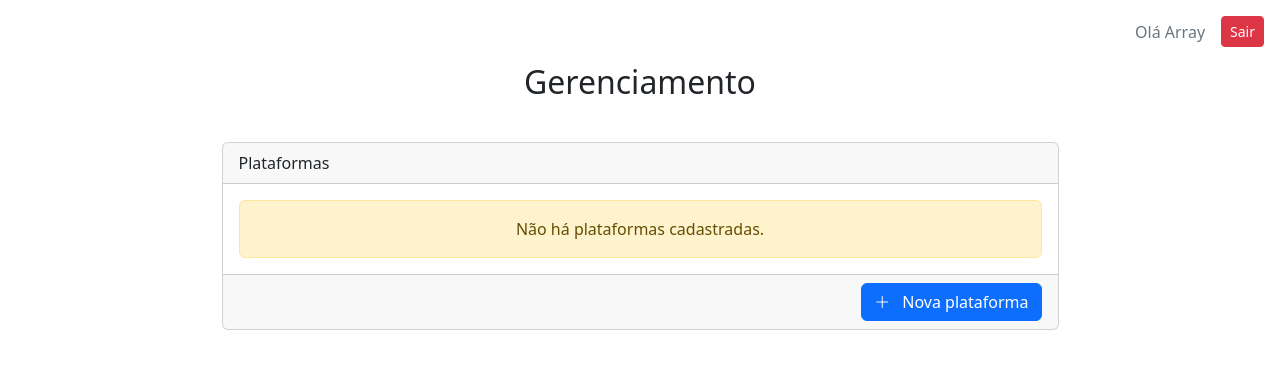
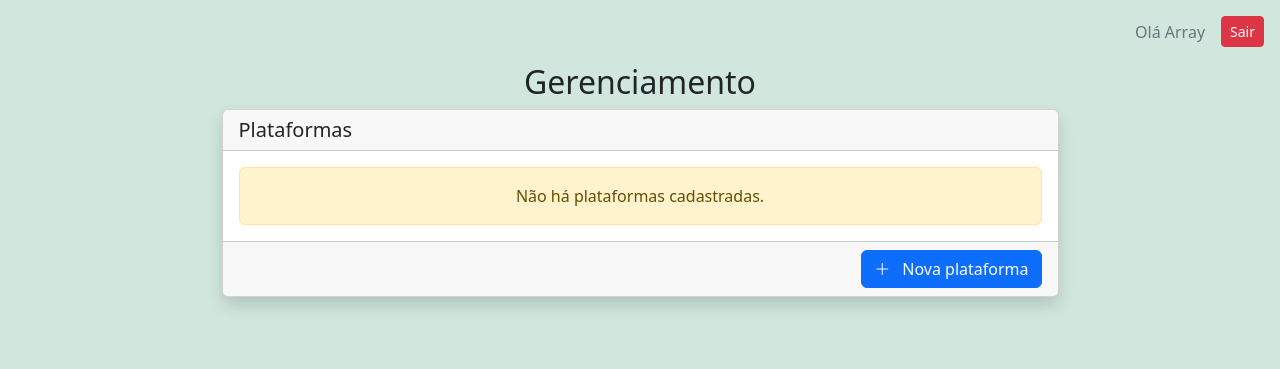
Before and after one commit to kchevarria/pactodeouro.bet, a PHP site: page /management.php in a window 1280 px wide. Shown: the top 369 px of the page. Run offline with PHP 8.4, Linux system fonts and the light colour scheme; the visitor is signed in with stand-in values (Sample User, id 1); data that the repository does not hold is empty; a stand-in replaces the project's code that opens the database connection.

Commit message:
Update management.php

```diff
--- a/management.php
+++ b/management.php
@@ -45,7 +45,7 @@ if (!isset($_SESSION['logado']) || $_SESSION['logado'] !== true) {
     }
 </style>
 
-<body class="d-flex flex-column">
+<body class="d-flex flex-column bg-success-subtle">
     <div class="d-flex justify-content-end align-items-center m-3">
         <span id="user" class="me-3 text-secondary">
             Olá <?php echo $_SESSION['usuario_nome'] ?>
@@ -56,9 +56,8 @@ if (!isset($_SESSION['logado']) || $_SESSION['logado'] !== true) {
     </div>
     <div class="container d-flex flex-column justify-content-center align-items-center">
         <div class="h2">Gerenciamento</div>
-        <hr>
-        <div class="card w-75">
-            <div class="card-header">Plataformas</div>
+        <div class="card w-75 shadow">
+            <div class="card-header h5">Plataformas</div>
             <div class="card-body overflow-auto" style="max-height: 70vh;">
                 <table class="table table-striped table-hover m-0" id="table_plataformas">
                     <thead class="text-center">
```
